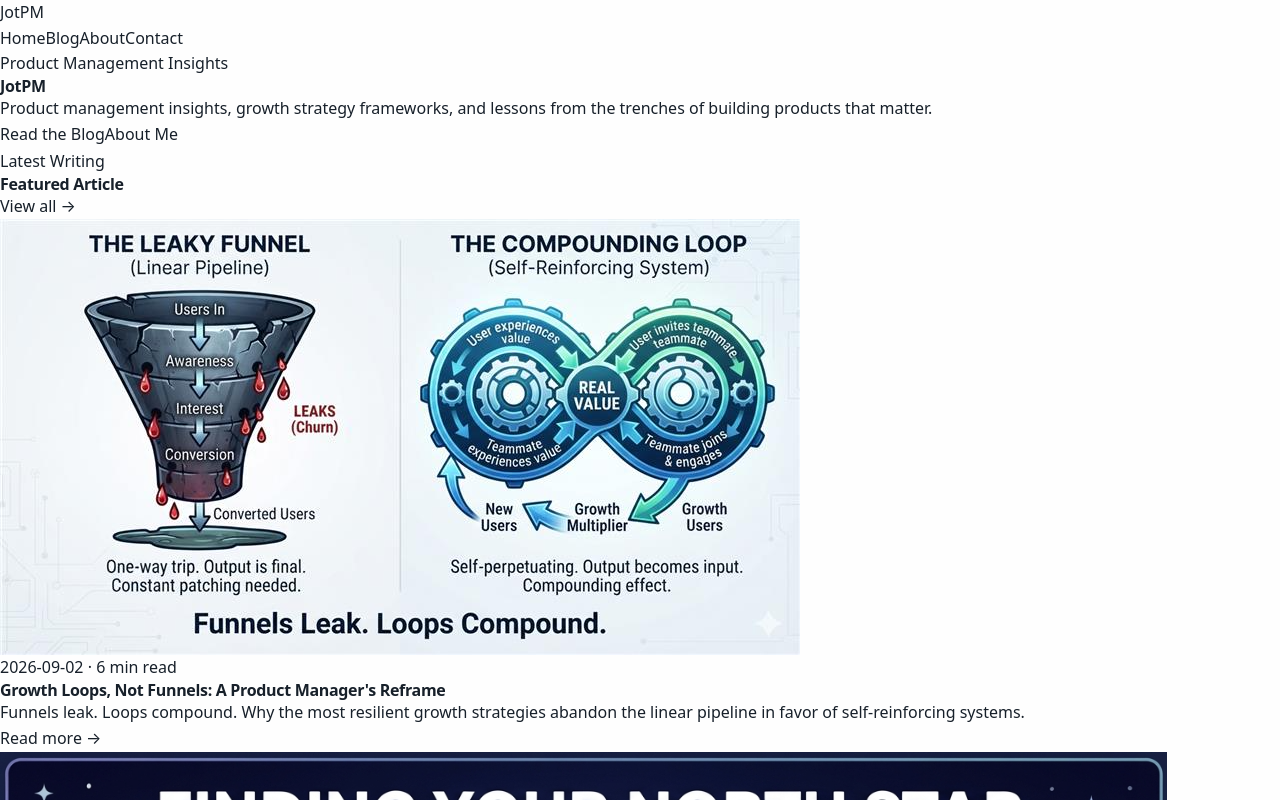
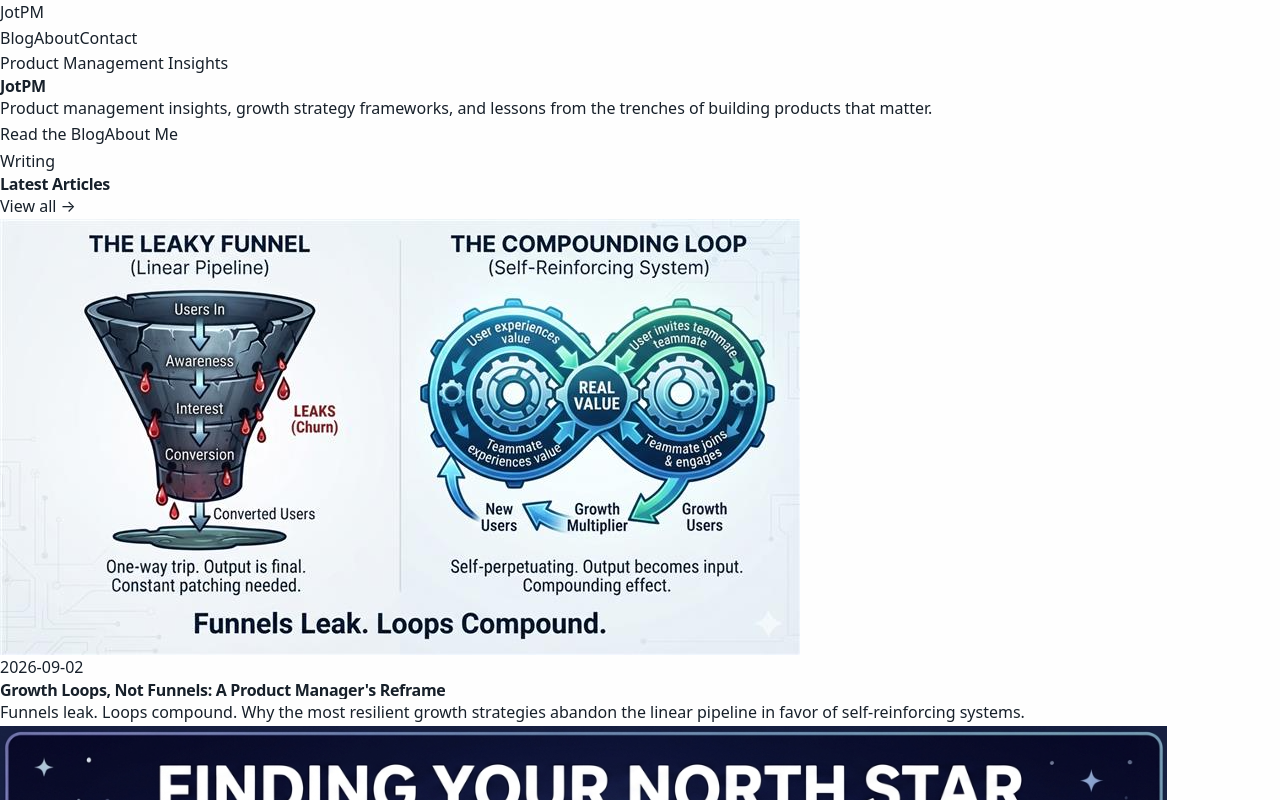
Before and after one commit to aksharjothi-max/jotpm, a Next.js app: page / in a window 1280 px wide. Shown: the top 800 px of the page. Built offline with nearby package versions, Linux system fonts and the light colour scheme.

Commit message:
Match screenshot layout: centered header, hero → blog grid → contact
- Header: centered JotPM logo + Blog/About/Contact nav (no sticky)
- Home: giant navy hero → blog grid → about → contact
- Blog: 2-column grid matching screenshot density
- All sections flow continuously on home page

```diff
--- a/src/app/blog/page.tsx
+++ b/src/app/blog/page.tsx
@@ -17,7 +17,7 @@ export default function BlogPage() {
           </p>
         </div>
 
-        <div className="grid md:grid-cols-2 lg:grid-cols-3 gap-6">
+        <div className="grid md:grid-cols-2 gap-6">
           {articles.map((article) => (
             <Link
               key={article.slug}
--- a/src/app/page.tsx
+++ b/src/app/page.tsx
@@ -12,17 +12,14 @@ export default function Home() {
   return (
     <>
       {/* Hero Section */}
-      <section className="relative min-h-screen flex items-center justify-center bg-[#0F2740] overflow-hidden">
-        {/* Background gradient */}
+      <section className="relative bg-[#0F2740] overflow-hidden">
         <div className="absolute inset-0 bg-gradient-to-br from-[#0F2740] via-[#173B57] to-[#1E4D7B]" />
-
-        {/* Subtle pattern overlay */}
         <div className="absolute inset-0 opacity-[0.03]" style={{
           backgroundImage: `radial-gradient(circle at 25% 25%, white 1px, transparent 1px), radial-gradient(circle at 75% 75%, white 1px, transparent 1px)`,
           backgroundSize: '60px 60px'
         }} />
 
-        <div className="relative text-center px-6 max-w-5xl mx-auto py-32">
+        <div className="relative text-center px-6 max-w-5xl mx-auto py-32 md:py-40">
           <FadeIn>
             <div className="inline-flex items-center gap-2 px-4 py-2 rounded-full bg-white/10 backdrop-blur-sm border border-white/20 mb-8">
               <span className="w-2 h-2 rounded-full bg-[#E87532] animate-pulse" />
@@ -60,19 +57,18 @@ export default function Home() {
           </FadeIn>
         </div>
 
-        {/* Bottom fade */}
         <div className="absolute bottom-0 left-0 right-0 h-32 bg-gradient-to-t from-[#F8FAFC] to-transparent" />
       </section>
 
-      {/* Featured Article */}
+      {/* Blog Section */}
       <section className="bg-[#F8FAFC] py-24">
         <div className="max-w-[1100px] mx-auto px-6">
           <FadeIn>
             <div className="flex items-end justify-between mb-12">
               <div>
-                <p className="text-sm font-medium text-[#E87532] mb-2 uppercase tracking-wide">Latest Writing</p>
+                <p className="text-sm font-medium text-[#E87532] mb-2 uppercase tracking-wide">Writing</p>
                 <h2 className="text-3xl md:text-4xl font-semibold text-[#17202A] tracking-tight">
-                  Featured Article
+                  Latest Articles
                 </h2>
               </div>
               <Link
@@ -84,44 +80,8 @@ export default function Home() {
             </div>
           </FadeIn>
 
-          <FadeIn delay={100}>
-            <Link
-              href={`/blog/${latest.slug}`}
-              className="group block rounded-3xl overflow-hidden bg-white shadow-sm hover:shadow-2xl transition-all duration-300 featured-card"
-            >
-              <div className="grid md:grid-cols-2 gap-0">
-                <div className="relative h-72 md:h-full overflow-hidden bg-gray-100">
-                  {latest.image && (
-                    <img
-                      src={latest.image}
-                      alt={latest.title}
-                      className="w-full h-full object-cover group-hover:scale-105 transition-transform duration-500"
-                    />
-                  )}
-                </div>
-                <div className="p-10 md:p-14 flex flex-col justify-center">
-                  <span className="text-xs text-[#8492A6] mb-3 uppercase tracking-wide font-medium">
-                    {latest.date} · {latest.readTime}
-                  </span>
-                  <h3 className="text-3xl md:text-4xl font-semibold text-[#17202A] mb-4 group-hover:text-[#E87532] transition-colors leading-tight">
-                    {latest.title}
-                  </h3>
-                  <p className="text-[#4A5568] leading-relaxed mb-6 text-lg">
-                    {latest.excerpt}
-                  </p>
-                  <span className="text-sm text-[#E87532] font-medium">Read more →</span>
-                </div>
-              </div>
-            </Link>
-          </FadeIn>
-        </div>
-      </section>
-
-      {/* Other Articles Grid */}
-      <section className="bg-[#F8FAFC] pb-24">
-        <div className="max-w-[1100px] mx-auto px-6">
           <div className="grid md:grid-cols-2 lg:grid-cols-3 gap-6">
-            {rest.map((article, i) => (
+            {articles.map((article, i) => (
               <FadeIn key={article.slug} delay={i * 100}>
                 <Link
                   href={`/blog/${article.slug}`}
--- a/src/components/Header.tsx
+++ b/src/components/Header.tsx
@@ -1,68 +1,34 @@
 "use client";
 
 import Link from "next/link";
-import { useState, useEffect } from "react";
 
 export default function Header() {
-  const [scrolled, setScrolled] = useState(false);
-
-  useEffect(() => {
-    const handleScroll = () => setScrolled(window.scrollY > 10);
-    window.addEventListener("scroll", handleScroll);
-    return () => window.removeEventListener("scroll", handleScroll);
-  }, []);
-
   return (
-    <header
-      className={`fixed top-0 left-0 right-0 z-50 transition-all duration-500 ${
-        scrolled
-          ? "bg-white/95 backdrop-blur-xl shadow-[0_1px_0_rgba(0,0,0,0.06)]"
-          : "bg-transparent"
-      }`}
-    >
-      <div className="max-w-[1100px] mx-auto px-6 h-16 flex items-center justify-between">
+    <header className="bg-white border-b border-gray-100">
+      <div className="max-w-[1100px] mx-auto px-6 h-20 flex items-center justify-between">
         <Link
           href="/"
-          className={`text-xl font-semibold tracking-tight transition-all duration-300 ${
-            scrolled ? "text-[#17202A]" : "text-white"
-          }`}
+          className="text-2xl font-bold tracking-tight"
         >
-          Jot<span className="text-[#E87532]">PM</span>
+          <span className="text-[#17202A]">Jot</span>
+          <span className="text-[#173B57]">PM</span>
         </Link>
         <nav className="flex items-center gap-8">
           <Link
-            href="/"
-            className={`text-sm font-medium transition-all duration-300 ${
-              scrolled
-                ? "text-[#4A5568] hover:text-[#17202A]"
-                : "text-white/80 hover:text-white"
-            }`}
-          >
-            Home
-          </Link>
-          <Link
             href="/blog"
-            className={`text-sm font-medium transition-all duration-300 ${
-              scrolled
-                ? "text-[#4A5568] hover:text-[#17202A]"
-                : "text-white/80 hover:text-white"
-            }`}
+            className="text-sm font-medium text-[#4A5568] hover:text-[#17202A] transition-colors"
           >
             Blog
           </Link>
           <Link
             href="/about"
-            className={`text-sm font-medium transition-all duration-300 ${
-              scrolled
-                ? "text-[#4A5568] hover:text-[#17202A]"
-                : "text-white/80 hover:text-white"
-            }`}
+            className="text-sm font-medium text-[#4A5568] hover:text-[#17202A] transition-colors"
           >
             About
           </Link>
           <Link
             href="/#contact"
-            className="px-5 py-2 rounded-full bg-[#E87532] text-white text-sm font-medium hover:bg-[#C05E28] transition-all shadow-sm hover:shadow-md hover:shadow-orange-500/20"
+            className="px-5 py-2 rounded-full bg-[#173B57] text-white text-sm font-medium hover:bg-[#0F2740] transition-all"
           >
             Contact
           </Link>
```
